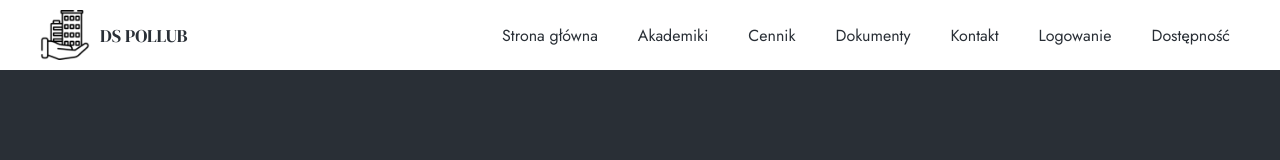
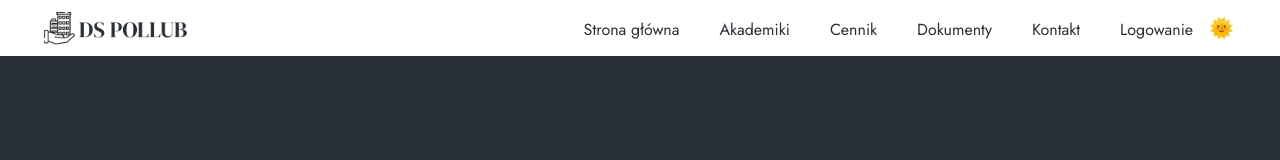
Before and after one commit to vyhivskyi/Projekt, a React (Create React App) app in the folder client/: page /form in a window 1280 px wide. Shown: the top 160 px of the page. Built offline with nearby package versions, Linux system fonts and the light colour scheme; no server answers.

Commit message:
dark theme for navbar

```diff
--- a/client/src/components/Navbar/Navbar.jsx
+++ b/client/src/components/Navbar/Navbar.jsx
@@ -2,7 +2,7 @@ import styles from "./styles.module.css"
 import React, { useEffect, useState } from "react"
 import axios from "axios"
 import { Link } from "react-router-dom"
-import logoImage from './images/Logo.png'
+import logoImage from './images/logo_size.png'
 
 const Main = ({ setDane, setMessage }) => {
     const handleLogout = () => {
@@ -75,20 +75,34 @@ const Main = ({ setDane, setMessage }) => {
       };
     //const isLoggedIn = !!localStorage.getItem("token");
     //const isLoggedOut = !localStorage.getItem("token");
+    const [theme, setTheme] = useState('light');
+    const toggleTheme = () => {
+        const newTheme = theme === 'light' ? 'dark' : 'light';
+        setTheme(newTheme);
+        // Save the theme preference to localStorage if you want to persist it
+        localStorage.setItem('theme', newTheme);
+      };
+      useEffect(() => {
+        // Load theme preference from localStorage on component mount
+        const savedTheme = localStorage.getItem('theme');
+        if (savedTheme) {
+          setTheme(savedTheme);
+        }
+      }, []);
     return (
-        <div className={styles.pageContainer}>
-            <nav className={styles.navbar}>
+        <div className={`${styles.pageContainer} ${styles[theme]}`}>
+            <nav className={`${styles.navbar} ${styles[theme]}`}>
                 <div className={styles.logoContainer}>
                     <img src={logoImage} alt="Logo" className={styles.logo} />
-                    <span className={styles.logoText}>DS POLLUB</span>
                 </div>
                 <div className={styles.menuIcon} onClick={handleToggleDropdown}>
                     ☰
                 </div>
-                <div className={`${styles.navItems} ${showDropdown ? styles.showDropdown : ''}`}>
+
+                <div className={`${styles.navItems} ${showDropdown ? styles.showDropdown : ''} ${styles[theme]}`}>
                     {localStorage.getItem("token") ? (
                         <>
-                        <Link to="/" className={styles.navItem}>
+                        <Link to="/" className={`${styles.navItem} ${styles[theme]}`}>
                             Strona główna
                         </Link>
                         <Link to="/akademiki" className={styles.navItem}>
@@ -109,9 +123,11 @@ const Main = ({ setDane, setMessage }) => {
                         <Link to={getProfileLink()} className={styles.navItem}>
                             Profil
                         </Link>
-                        <Link to="/dostepnosc" className={styles.navItem}>
-                            Dostępność
-                        </Link>
+                        <button className={styles.themeToggle} onClick={toggleTheme}>
+                            <span role="img" aria-label="Toggle Theme">
+                                {theme === 'light' ? '🌞' : '🌙'}
+                            </span>
+                        </button>
                     </>
                     ) : (
                         <>
@@ -133,9 +149,11 @@ const Main = ({ setDane, setMessage }) => {
                             <Link to="/login" className={styles.navItem}>
                                 Logowanie
                             </Link>
-                            <Link to="/dostepnosc" className={styles.navItem}>
-                                Dostępność
-                            </Link>
+                            <button className={styles.themeToggle} onClick={toggleTheme}>
+                                <span role="img" aria-label="Toggle Theme">
+                                    {theme === 'light' ? '🌞' : '🌙'}
+                                </span>
+                            </button>
                         </>
                     )}
                 </div>
--- a/client/src/components/Navbar/styles.module.css
+++ b/client/src/components/Navbar/styles.module.css
@@ -3,6 +3,59 @@
 
 body {
     margin: 0; /* Remove default body margin */
+  }
+  .light {
+    background-color: #ffffff;
+    color: #292F36;
+  }
+
+  .dark {
+    background-color: #333333;
+    color: #ffffff;
+  }
+
+  .light .navItem {
+    color: #292F36;
+  }
+
+  .dark .navItem {
+    color: #ffffff;
+  }
+
+  .dark .navItem:hover {
+    background-color: #C49E85;
+    color: #ffffff; /* Adjust text color on hover as needed */
+  }
+
+  .light .navbar {
+    background-color: #ffffff;
+    color: #292F36;
+  }
+
+  .dark .navbar {
+    background-color: #333333;
+    color: #ffffff;
+  }
+
+  .light .logo {
+    filter: invert(0%); /* Invert 0% for light theme, making the logo appear in its original color */
+  }
+
+  .dark .logo {
+    filter: invert(100%); /* Invert 100% for dark theme, making the logo appear in white */
+  }
+
+  .themeToggle {
+    /* Your existing styles */
+    font-size: 20px; /* Adjust the font size as needed */
+    border: none;
+    background: transparent;
+    cursor: pointer;
+    outline: none;
+  }
+
+  .themeToggle:hover {
+    color: #C49E85; /* Adjust the color on hover as needed */
   }
 
 .navbar {
@@ -23,15 +76,8 @@ body {
   }
 
   .logo {
-    width: 50px; /* Adjust width as needed */
+    width: 150px; /* Adjust width as needed */
     height: auto;
-  }
-
-  .logoText {
-    margin-left: 10px; /* Adjust the margin as needed */
-    font-size: 18px; /* Adjust the font size as needed */
-    color: #292F36; /* Adjust the color as needed */
-    font-family: 'DM Serif Display', serif;
   }
 
   .navItem {
@@ -50,6 +96,11 @@ body {
 
   .menuIcon {
     display: none;
+}
+
+.logoImage {
+  width: 100px;
+  height: auto;
 }
 
 
```
Also changed, not shown: client/src/components/Navbar/images/Logo.png (deleted), client/src/components/Navbar/images/logo_size.png (added).
